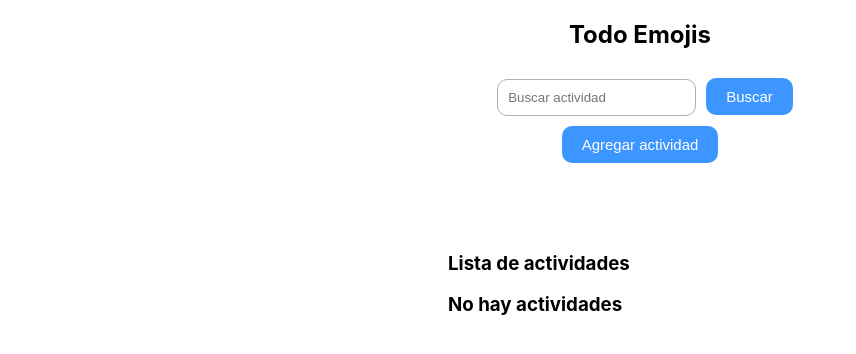
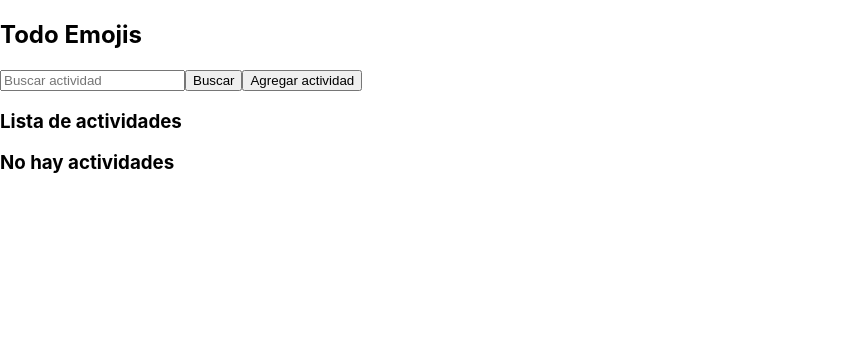
Before and after one commit to simonescob/todo-emoji, a React (Create React App) app: page / in a window 1280 px wide. Shown: the top 354 px of the page, without its empty margins (0-856 px from the left). Built offline with nearby package versions, Linux system fonts and the light colour scheme.

Commit message:
funcionando

```diff
--- a/package.json
+++ b/package.json
@@ -13,8 +13,6 @@
     "react": "^17.0.2",
     "react-dom": "^17.0.2",
     "react-scripts": "5.0.0",
-    "semantic-ui-css": "^2.4.1",
-    "semantic-ui-react": "^2.0.4",
     "typescript": "^4.5.5",
     "web-vitals": "^2.1.4"
   },
--- a/src/App.css
+++ b/src/App.css
@@ -1,9 +1,4 @@
 .App {
-  padding: 0 30%;
-
-  display: flex;
-  flex-direction: column;
-  align-items: center;
 }
 
 .App-logo {
@@ -11,3 +6,8 @@
 
 .App-header {
 }
+
+@media (max-width: 450px){
+  .App {
+  }
+}
--- a/src/App.tsx
+++ b/src/App.tsx
@@ -5,6 +5,8 @@ import './App.css';
 import AppContext, { Activity } from './components/AppContext';
 
 function App() {
+
+  // initial state and setState of context activity
   const [ activities, setActivities ] = useState<Activity[]>([]);
 
   return (
--- a/src/assets/styles/input.css
+++ b/src/assets/styles/input.css
@@ -1,15 +1,15 @@
 .centered{
-  display: flex;
+  /* display: flex;
   flex-direction: column;
   justify-content: center;
-  align-items: center;
+  align-items: center; */
 }
 
 .space{
-  padding-bottom: 70px;
+  /* padding-bottom: 70px; */
 }
 
-.input-search input{
+/* .input-search input{
   padding: 10px;
   margin: 10px;
   border-radius: 10px;
@@ -24,4 +24,4 @@
   background-color: #3D96FF;
   color: white;
   font-size: 15px;
-}
+} */
--- a/src/assets/styles/listActivities.css
+++ b/src/assets/styles/listActivities.css
@@ -9,3 +9,9 @@
   padding: 15px 20px;
   border-bottom: 1px #b1b1b1 solid;
 }
+
+@media (max-width: 450px){
+  .list-width{
+    width: 70vw;
+  }
+}
--- a/src/components/AppContext/index.tsx
+++ b/src/components/AppContext/index.tsx
@@ -1,15 +1,18 @@
 import React from 'react';
 
+// type of activity
 export type Activity = {
   name: string,
   emoji: string
 }
 
+// Type of context activity
 export type ActivityContext = {
   activities: Activity[],
   setActivities: (act: Activity[]) => void
 }
 
+// AppContext
 const AppContext = React.createContext<ActivityContext>({
   activities: [],
   setActivities: () => {}
--- a/src/components/input/input.tsx
+++ b/src/components/input/input.tsx
@@ -1,12 +1,17 @@
 import React, { ChangeEvent, useState, useContext } from 'react';
 import '../../assets/styles/input.css';
 import AppContext from '../AppContext';
+// import { Container } from 'react-dom';
 
 export default function Inputs(){
 
   const { activities, setActivities } = useContext(AppContext);
 
   const [ input, setInput ] = useState("");
+
+  const [open, setOpen] = React.useState(false);
+  const handleOpen = () => setOpen(true);
+  const handleClose = () => setOpen(false);
 
   let searchActivity = (): void => {
     console.log("lista de actividades", activities);
@@ -24,19 +29,18 @@ export default function Inputs(){
   }
 
   return (
-    <div className="centered space">
-
-      <h2 className="">
+    <div className="">
+      <h2 className="center">
         Todo Emojis
       </h2>
-
-      <div className="input-search">
-        <input type="text" onChange={e => handleChange(e)} placeholder="Buscar actividad" value={input} />
-        <button className="style-button" onClick={() => searchActivity()} type="submit">Buscar</button>
-      </div>
+      <input type="text" onChange={e => handleChange(e)} placeholder="Buscar actividad" value={input} />
+      <button
+        className="style-button"
+        color="blue"
+        onClick={() => searchActivity()}
+        type="submit">Buscar</button>
 
       <button className="style-button" onClick={saveActivity} type="submit">Agregar actividad</button>
-
     </div>
   );
 
--- a/src/index.tsx
+++ b/src/index.tsx
@@ -1,4 +1,4 @@
-import React, { useState } from 'react';
+import React from 'react';
 import ReactDOM from 'react-dom';
 import './index.css';
 import App from './App';
```
Also changed, not shown: 1 other file (tests, documents, lock files or other folders).
